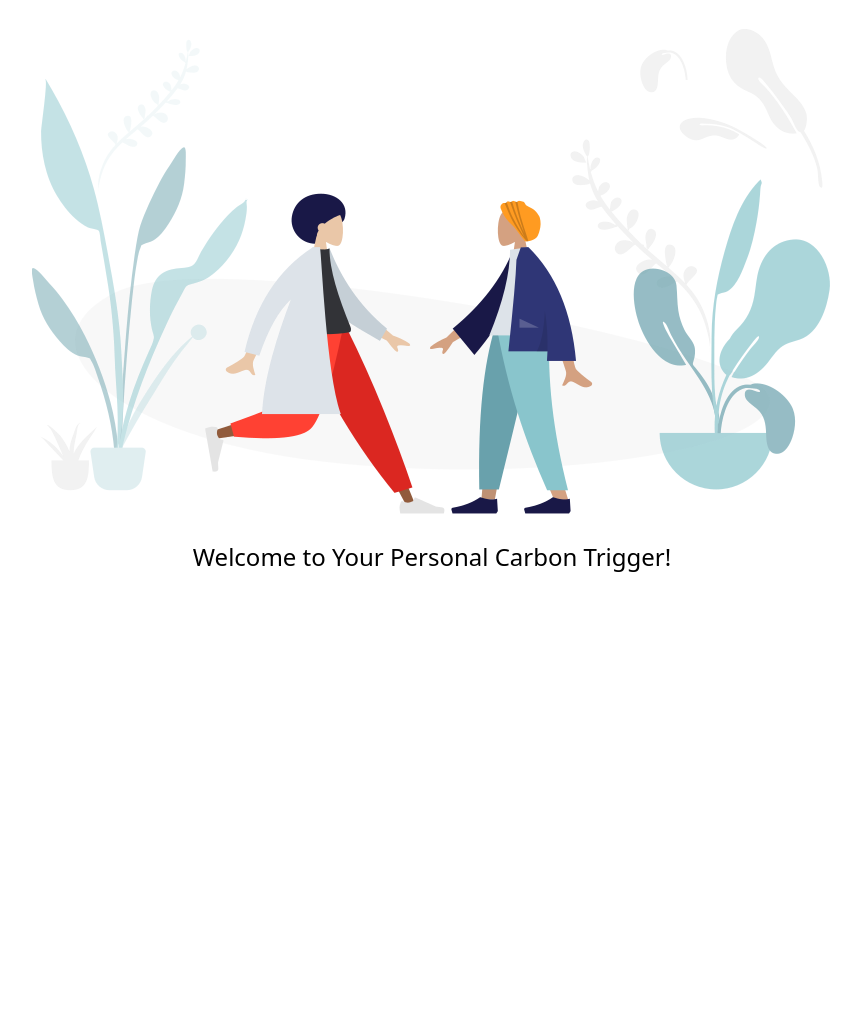
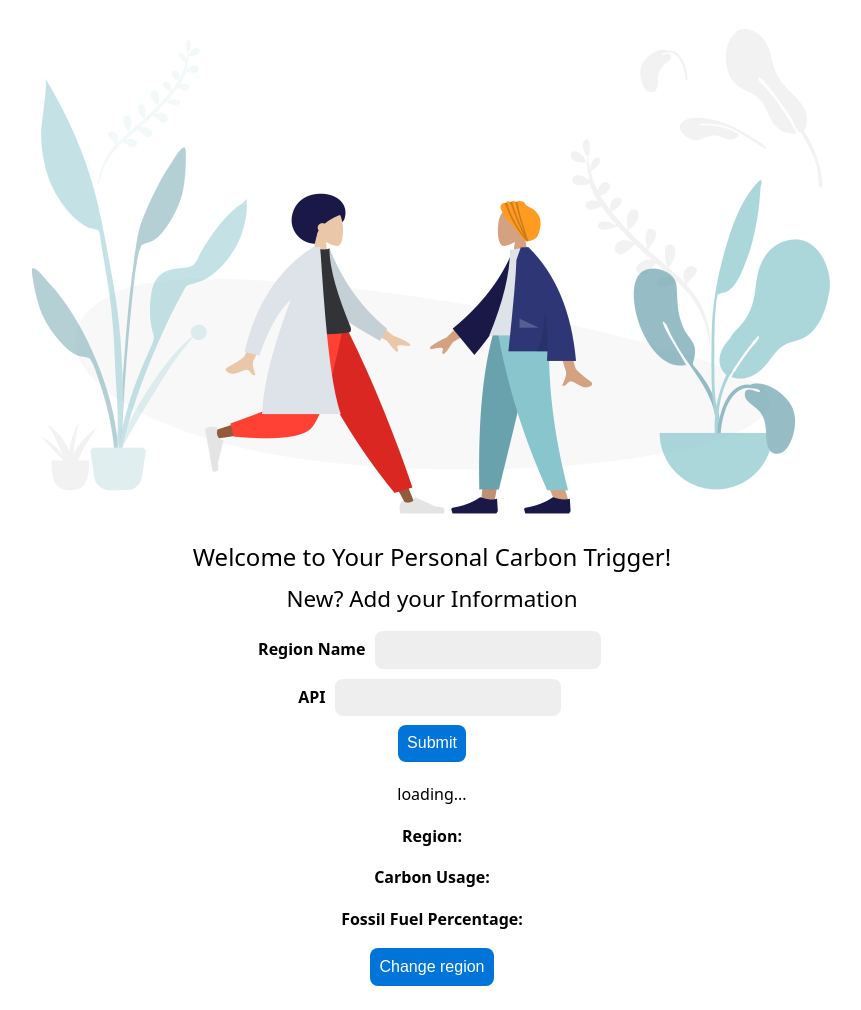
Before and after one commit to mritunjaysharma394/co2-extension, a browser extension: page dist/index.html in a window 1280 px wide. Shown: the whole page, without its empty margins (208-1069 px from the left). Before the commit the page ends 800 px from the top, so only its background shows below. Drawn offline with Linux system fonts and the light colour scheme.

Commit message:
form and result view

```diff
--- a/dist/index.html
+++ b/dist/index.html
@@ -1,5 +1,6 @@
 <!DOCTYPE html>
 <html lang="en">
+
 <head>
 	<meta charset="UTF-8" />
 	<meta name="viewport" content="width=device-width, initial-scale=1.0" />
@@ -13,10 +14,37 @@
 	<div>
 		<h1>Welcome to Your Personal Carbon Trigger!</h1>
 	</div>
-		<!--form area-->
+	<form class="form-data" autocomplete="on">
+		<div>
+			<h2>New? Add your Information</h2>
+		</div>
+		<div>
+			<label for="region">Region Name</label>
+			<input type="text" id="region" required class="region-name" />
+		</div>
+		<div>
+			<label for="api">API</label>
+			<input type="text" id="api" required class="api-key" />
+		</div>
+		<button class="search-btn">Submit</button>
+
+	</form>
 
 	<!--result area-->
+	<div class="result">
+		<div class="loading">loading...</div>
+		<div class="errors"></div>
+		<div class="data"></div>
+		<div class="result-container">
+			<p><strong>Region: </strong><span class="my-region"></span></p>
+			<p><strong>Carbon Usage: </strong><span class="carbon-usage"></span></p>
+			<p><strong>Fossil Fuel Percentage: </strong><span class="fossil-fuel"></span></p>
+		</div>
+		<button class="clear-btn">Change region</button>
+	</div>
+
 
 	<script src="main.js"></script>
 </body>
+
 </html>
```
Lines whose indentation alone changed are shown as unchanged.
